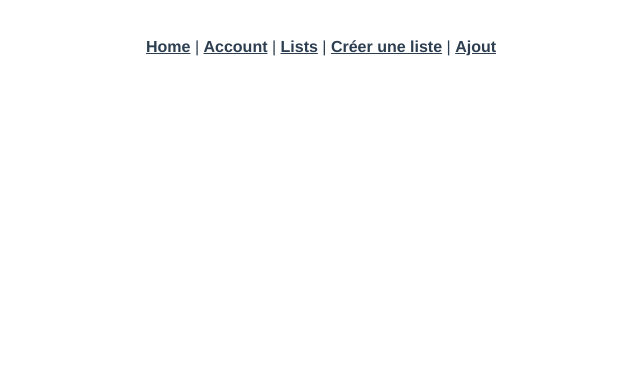
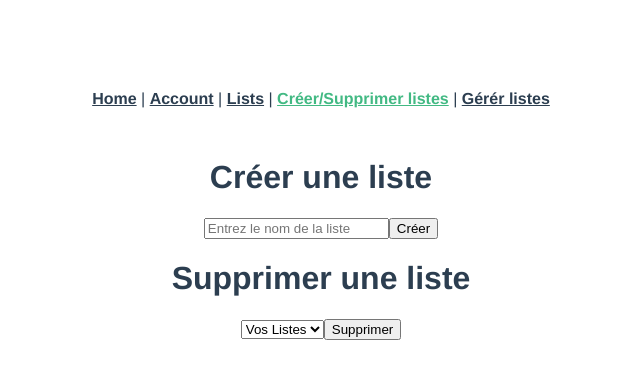
Before and after one commit to LerougeLefebvreLavenantLebrunChauveau/AppliMobile, a Vue app: page /creation_deletion_lists in a window 1280 px wide. Shown: the top 378 px of the page, without its empty margins (319-959 px from the left). Built offline with nearby package versions, Linux system fonts and the light colour scheme.

Commit message:
Ajout, deletion tasks & lists via API

```diff
--- a/src/App.vue
+++ b/src/App.vue
@@ -1,10 +1,10 @@
 <template>
   <div id="nav">
     <router-link to="/">Home</router-link> |
-    <router-link to="/about">Account</router-link> |
+    <router-link to="/account">Account</router-link> |
     <router-link to="/lists">Lists</router-link> |
-    <router-link to="/creation">Créer une liste</router-link> |
-    <router-link to="/ajout">Ajout</router-link>
+    <router-link to="/creation_deletion_lists">Créer/Supprimer listes</router-link> |
+    <router-link to="/creation_deletion_tasks">Gérér listes</router-link>
   </div>
   <router-view/>
 </template>
--- a/src/router/index.js
+++ b/src/router/index.js
@@ -8,7 +8,7 @@ const routes = [
     component: Home
   },
   {
-    path: '/about',
+    path: '/account',
     name: 'Account',
     // route level code-splitting
     // this generates a separate chunk (about.[hash].js) for this route
@@ -21,12 +21,12 @@ const routes = [
     component: () => import('../views/Lists.vue')
   },
   {
-    path: '/ajout',
+    path: '/creation_deletion_tasks',
     name: 'Ajout',
     component: () => import('../views/Ajout.vue')
   },
   {
-    path: '/creation',
+    path: '/creation_deletion_lists',
     name:'Creation',
     component: () => import('../views/Creation.vue')
   }
--- a/src/views/Ajout.vue
+++ b/src/views/Ajout.vue
@@ -1,73 +1,59 @@
 <template>
 <div class="creation">
     <h1>Ajouter des tâches à une liste</h1>
-    <form action="POST">
-      <label for="selectListe"> Choisir une liste </label>
-      <select v-model="selected">
-        <option v-for="myList in listes" :value="myList.id" v-bind:key="myList.id"> {{myList.name}} </option>
-      </select>
-      <br>
-      <label>Nom de la tâche <input type="text" name="nomTâche" value=""/></label>
-      <br>
-      <input type="button" value="Ajouter tâche">
-    </form>
-    <hr>
-  </div>
+    <select @click.prevent='this.loadTodoLists(getToken)'>
+    <option value="">Vos Listes</option>
+    <option v-for="todolist in getTodolists" :value="todolist.id" v-bind:key="todolist.id" @click='this.loadTodoList({"token": getToken, "id": todolist.id});
+                                              this.saveElements(todolist.name, todolist.id)'>
+      {{todolist.name}}
+    </option>
+  </select>
+</div>
 
- <div>
-    <ul class="todo-list">
-      <li class="todo" v-for="todo in filtreTodos" v-bind:key="todo.id">
-        <div>
-          <label> {{todo.name}} </label>
-          <button type="destroy" @click.prevent="supprimerTodo(todo)"></button>
-        </div>
-      </li>
-    </ul>
-  </div>
+<div v-show="selected">
+  <label> Nom de la tâche </label>
+  <input id="nameTask" v-model="this.nameTask" type="name" name="nameTask" placeholder="Entrez le nom de la tâche">
+  <button @click='checkForm()'> Créer </button>
+</div>
+
+<div v-show="created">
+  <h3> La tâche a été ajouté avec succés! </h3>
+</div>
+
 </template>
 
 <script>
+import { mapActions, mapGetters } from "vuex";
 export default{
       name: 'App',
       components: {
       },
       data() {
         return {
-          listes:[
-            {
-              id: "1",
-              name: 'Une première liste',
-              filter: 'all',
-              complete: false,
-              checkToutCompleter: false,
-              newTodo : ''
-            },
-            {
-              id: "2",
-              name: 'Une seconde liste',
-              filter: 'all',
-              complete: false,
-              checkToutCompleter: false,
-              newTodo : ''
-            }
-          ],
-          selected:'',
-          listeVide : ''
+          listName:'',
+          listID:'',
+          selected:false,
+          created:false,
+          nameTask:'',
         }
       },
       methods: {
-        supprimerTodo(todo){
-          let nb = this.todos.indexOf(todo)
-          this.todos.splice(nb,1)
+          ...mapActions("todolist", ['loadTodoLists','loadTodoList','deleteTodo','createTodo']),
+          saveElements(name,id){
+          this.listName = name;
+          this.listID = id;
+          this.selected=true;
+        },
+        checkForm(){
+          if((this.nameTask && (this.nameTask = this.nameTask.trim(this.nameTask)))){
+              this.createTodo({"token": this.getToken, "name": this.nameTask, "completed": 0, "id": this.listID});
+              this.created=true;
+          }
         }
       },
       computed: {
-        filtreTodos(){
-          if (this.filter === 'todo'){
-            return this.todos.filter(todo => !todo.completed).length != 0
-          }
-          return this.todos
-        },
+          ...mapGetters("account", ['getToken']),
+          ...mapGetters("todolist",['getTodolists','getTodolist']),
       }
     }
 </script>
--- a/src/views/Creation.vue
+++ b/src/views/Creation.vue
@@ -1,30 +1,61 @@
 <template>
-  <form id="lists" action="" method="post">
-    <h1> <label for="creation"> Créer une liste </label> </h1>
-    <input id="lists" v-model="lists" type="text" name="lists" placeholder="Entrez le nom de la liste">
-    <input type="submit" @click="checkForm(event)" name="submit" value="submit">
-  </form>
+  <div>
+    <h1> <label> Créer une liste </label> </h1>
+    <input id="listName" v-model="this.listName" type="name" name="listName" placeholder="Entrez le nom de la liste" required>
+    <button @click='checkForm()'> Créer </button>
+  </div>
 
+  <div v-show="this.created">
+    <h3> La liste a été crée avec succés! </h3>
+  </div>
+
+  <div>
+    <h1> <label> Supprimer une liste </label> </h1>
+    <select @click.prevent='this.loadTodoLists(getToken)'>
+      <option value="">Vos Listes</option>
+      <option v-for="todolist in getTodolists" :value="todolist.id" v-bind:key="todolist.id" @click='this.loadTodoList({"token": getToken, "id": todolist.id});
+                                                this.saveElements(todolist.id)'>
+        {{todolist.name}}
+      </option>
+    </select>
+    <button  @click='this.deleteTodoList({"token": getToken, "id": this.todolistID}); this.deleted=true'>Supprimer</button>
+  </div>
+
+  <div v-show="this.deleted">
+    <h3> La liste selectionné a bien été supprimé! </h3>
+  </div>
 </template>
 
 <script>
+import { mapActions, mapGetters } from "vuex";
 export default{
       name: 'App',
       components: {
       },
       data() {
         return {
-          lists : null,
+          listName : '',
+          created:false,
+          todolistID:'',
+          deleted:false,
         }
       },
       methods: {
-        checkForm: function (e) {
-          if(this.listes.length != 0){
-            console.log(this.listes);
-            return true;
+        ...mapActions("todolist", ['createTodoList','loadTodoLists','loadTodoList', 'deleteTodoList']),
+        checkForm(){
+          if((this.listName && (this.listName = this.listName.trim(this.listName)))){
+            this.createTodoList({"token": this.getToken, "name": this.listName});
+            this.created=true;
           }
-          e.preventDefault();
-        }
+        },
+        saveElements(id){
+          this.todolistID = id;
+          console.log(this.todolistID);
+        },
+      },
+      computed:{
+        ...mapGetters("todolist",['getTodolists','getTodolist']),
+        ...mapGetters("account", ['getToken']),
       }
     }
 </script>
--- a/src/views/Home.vue
+++ b/src/views/Home.vue
@@ -6,7 +6,7 @@
       <button  @click='this.loadTodoList({"token": getToken, "id": 637})'>todo</button>
       <button  @click='this.createTodoList({"token": getToken, "name": "testabadoukedapo"})'>newtodolist</button>
       <button  @click='this.deleteTodoList({"token": getToken, "id": "636"})'>deletelist</button>
-      <button  @click='this.createTodo({"token": getToken, "name": "3", "completed": 0, "id": 637})'>newtodo</button>
+      <button  @click='this.createTodo({"token": getToken, "name": "4", "completed": 0, "id": 637})'>newtodo</button>
       <button  @click='this.deleteTodo({"token": getToken, "id": "914", "listId": 637})'>deleteTodo</button>
       <button  @click='this.completeTodo({"token": getToken, "id": "915", "listId": 637, "name": "testabadoukedapo2", "completed": 1})'>completeTodo</button>
       <button  @click='this.modifyTodo({"token": getToken, "id": "915", "listId": 637, "name": "testabadoukedapo2", "completed": 0})'>patchTodo</button>
--- a/src/views/Lists.vue
+++ b/src/views/Lists.vue
@@ -1,16 +1,10 @@
 <template>
 <div>
-  <button  @click='this.createTodoList({"token": getToken, "name": "newList2"})'>newtodolist</button>
-  <button  @click='this.loadTodoLists(getToken)'>todolists</button>
-  <button  @click='this.deleteTodoList({"token": getToken, "id": "726"})'>deletelist</button>
-  <button  @click='this.loadTodoList({"token": getToken, "id": 637})'>todo</button>
-  <button  @click='this.completeTodo({"token": getToken, "id": "915", "listId": 637, "name": "testabadoukedapo2", "completed": 1})'>completeTodo</button>
-  <button  @click='this.deleteTodo({"token": getToken, "id": "914", "listId": 637})'>deleteTodo</button>
-  <br />
   <label>Choisir une liste</label>
   <br/>
   <select @click.prevent='this.loadTodoLists(getToken)'>
-    <option v-for="todolist in getTodolists" :value="todolist.id" v-bind:key="todolist.id" @click='this.loadTodoList({"token": getToken, "id": todolist.id})'>
+    <option value="">Vos Listes</option>
+    <option v-for="todolist in getTodolists" :value="todolist.id" v-bind:key="todolist.id" @click='this.loadTodoList({"token": getToken, "id": todolist.id}); this.saveElements(todolist.name)'>
       {{todolist.name}}
     </option>
   </select>
@@ -19,36 +13,29 @@
   <span v-show="checkToutCompleter">Tout</span>
   <span v-show="!checkToutCompleter">Aucun</span>
 
-  <ul>
+  <ul v-show="selected">
     <li class="todo" v-for="todo in getTodolist" v-bind:key="todo.id" :class="{completed: todo.completed}">
       <div>
-        <input type="checkbox" v-model="todo.completed" v-on:change="completeTodo">
+        <input type="checkbox" v-model="todo.completed" v-on:change='this.completeTodo({"token": getToken, "id": todo.id, "listId": todo.todolist_id, "name": this.todolistName, "completed": 1});'>
         <label> {{todo.name}} </label>
         <button type="destroy" @click='this.deleteTodo({"token": getToken, "id": todo.id, "listId" : todo.todolist_id})'></button>
-        <!--<input type="hidden" value="todo.id">
-        <input type="hidden" value="todo.todolist_id">-->
       </div>
     </li>
   </ul>
 </div>
 
-<div>
-      <button  @click.prevent="supprimerComplete()">Supprimer tâches finis</button>
-</div>
-
-
-
-  <!--<div v-show="siTodos">
-  <span><strong> {{ reste }} </strong> tâches faites </span>
-  <ul>
+ <!-- <div v-show="siTodos"> -->
+   <div>
+ <!--<span><strong> {{ reste }} </strong> tâches faites </span>-->
+ <!-- <ul>
     <li><a href="#" :class="{selected: filter === 'all'}" @click.prevent="filter = 'all'">Toutes</a></li>
     <li><a href="#" :class="{selected: filter === 'todo'}" @click.prevent="filter = 'todo'" >A faire</a></li>
     <li><a href="#" :class="{selected: filter === 'done'}" @click.prevent="filter = 'done'">Faites</a></li>
-  </ul>
-  <button  @click.prevent="supprimerComplete">Supprimer tâches finis</button>
-  <button v-show="complete" @click.prevent="supprimerComplete">Supprimer tâches finis</button> Fonctionne
+  </ul>-->
+  <button  @click.prevent="supprimerComplete()">Supprimer tâches finis</button>
+ <!-- <button v-show="complete" @click.prevent="supprimerComplete">Supprimer tâches finis</button> Fonctionne -->
 
-  </div> -->
+  </div>
 
 </template>
 
@@ -61,8 +48,9 @@ export default{
       data() {
         return {
           checkToutCompleter:false,
-          id:'',
-          todolistID:'',
+          todolistName:'',
+          todos:[],
+          selected:false,
         }
       },
       methods: {
@@ -76,7 +64,16 @@ export default{
           this.getTodolist.filter(todo => todo.completed).forEach(todo => this.deleteTodo({"token": this.getToken, "id": todo.id, "listId" : todo.todolistID}));
         },*/
         toutCompleter(){
-          this.getTodolist.forEach(todo => todo.completed = this.checkToutCompleter)
+          let nb = this.getTodolist.length;
+          for (let i = 0; i < nb; i++) {
+            this.todos.push(i);
+          }
+          this.getTodolist.forEach(todo => todo.completed = this.checkToutCompleter);
+          //this.getTodolist.forEach(todo => todo.completed = this.completeTodo({"token": this.getToken, "id": this.todoID, "listId": this.todolistID, "name": this.todolistName, "completed": 1}))
+        },
+        saveElements(name){
+          this.todolistName = name;
+          this.selected=true
         },
         /*miseAJourTodo(todo){
           if (todo.completed)
@@ -86,16 +83,19 @@ export default{
       },
       computed: {
         ...mapGetters("todolist",['getTodolists','getTodolist']),
-        ...mapGetters("account", ['getToken'])
-        /* reste(){
-          if(this.listeVide.length==0){
+        ...mapGetters("account", ['getToken']),
+        reste(){
+          if(this.getTodolist.length==0){
             return;
           }
           else{
-            return this.listeVide.todos.filter(todo => todo.completed).length
+            return this.getTodolist.filter(todo => todo.completed).length
           }
         },
-        filter(){
+        getTodoArray(){
+          return this.todos;
+        }
+        /*filter(){
           if(this.listeVide.filter === 'todo'){
             return this.listeVide.todos.filter(todo => !todo.completed).length != 0;
           }
```
Also changed, not shown: src/store/todolist/getters.js (line endings or trailing spaces).
